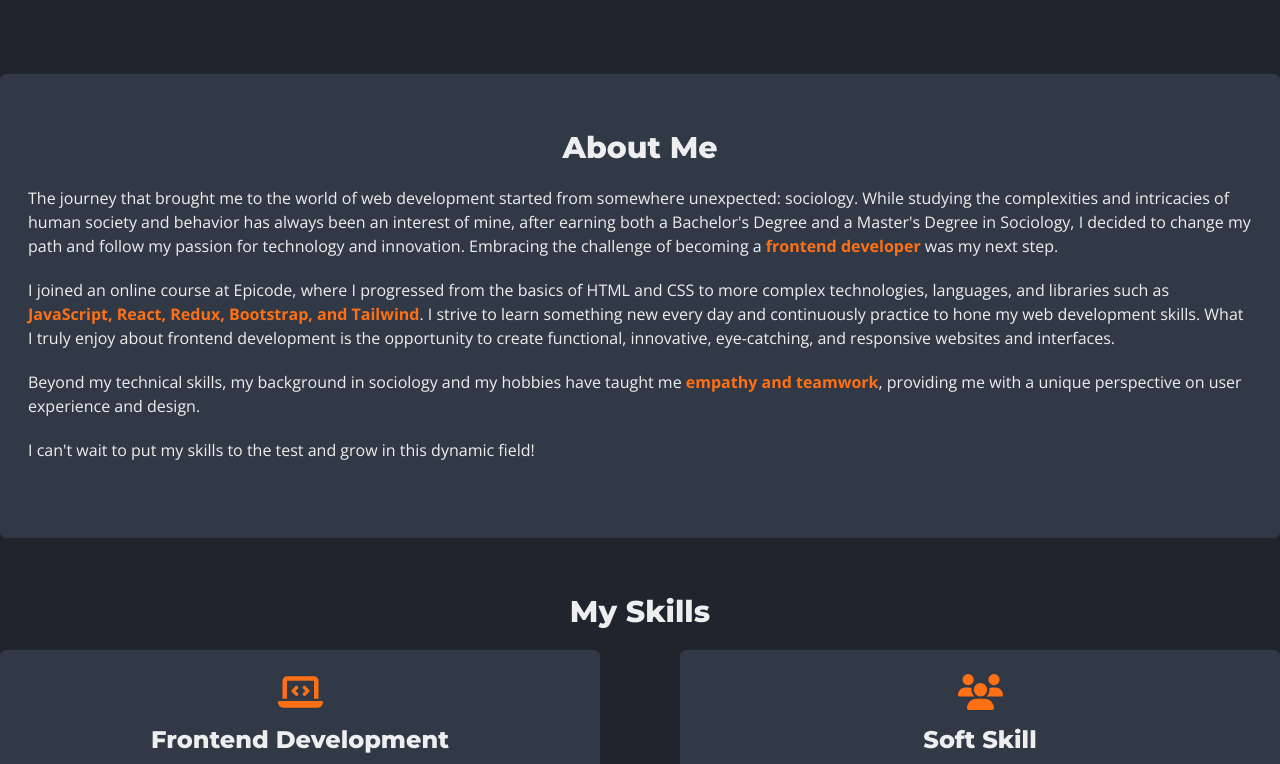
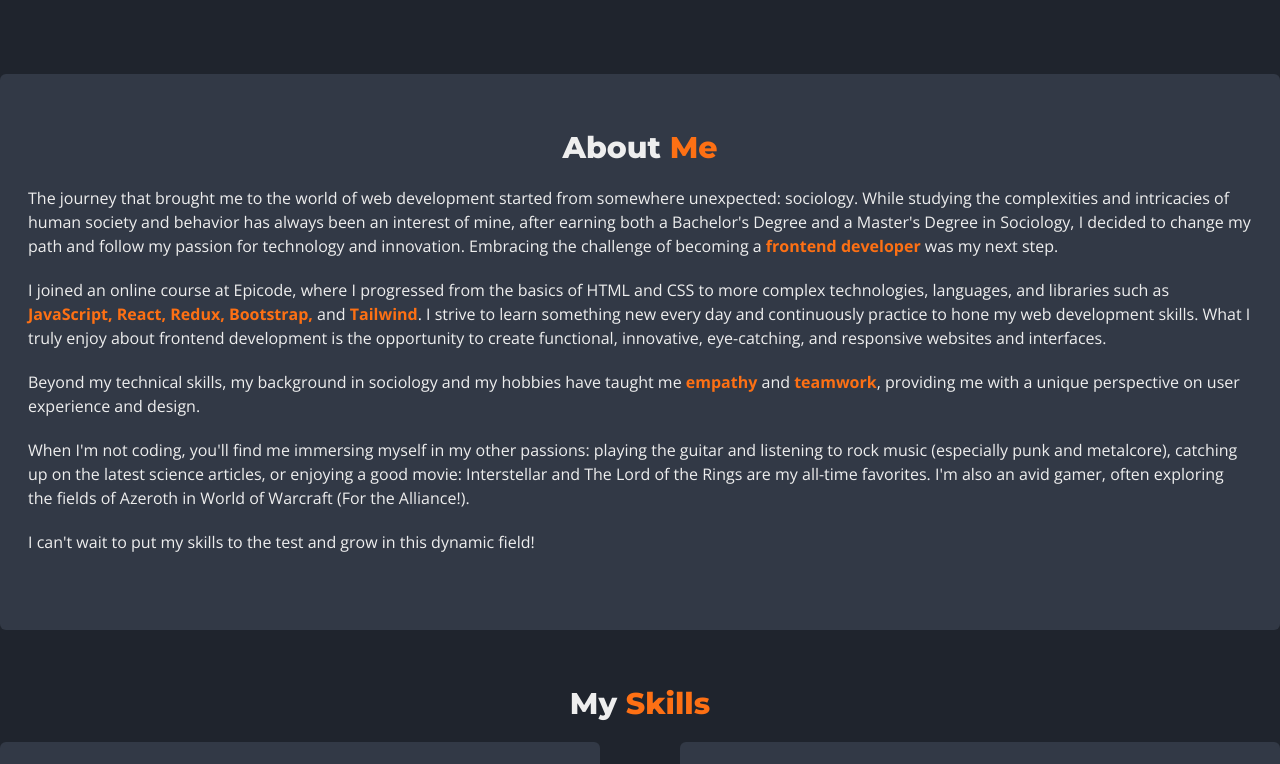
Before and after one commit to ValCas18/my-portfolio, a React (Vite) app: page / in a window 1280 px wide. Shown: the part 360-1124 px from the top of the page. Built offline with nearby package versions, Linux system fonts and the light colour scheme.

Commit message:
minor tweaks

```diff
--- a/src/App.jsx
+++ b/src/App.jsx
@@ -71,7 +71,7 @@ function App() {
 				<section id="about" className="px-7 py-14 rounded-md">
 					<div>
 						<h2 className="text-3xl font-extrabold text-center">
-							About <span className="myOrange">Me</span>
+							About <span className="text-myOrange">Me</span>
 						</h2>
 						<p className="my-5">
 							The journey that brought me to the world of web development started from somewhere unexpected: sociology.
@@ -83,22 +83,29 @@ function App() {
 						<p className="my-5">
 							I joined an online course at Epicode, where I progressed from the basics of HTML and CSS to more complex
 							technologies, languages, and libraries such as{" "}
-							<span className="text-myOrange font-bold">JavaScript, React, Redux, Bootstrap, and Tailwind</span>. I
-							strive to learn something new every day and continuously practice to hone my web development skills. What
-							I truly enjoy about frontend development is the opportunity to create functional, innovative,
-							eye-catching, and responsive websites and interfaces.
+							<span className="text-myOrange font-bold">JavaScript, React, Redux, Bootstrap,</span> and{" "}
+							<span className="text-myOrange font-bold">Tailwind</span>. I strive to learn something new every day and
+							continuously practice to hone my web development skills. What I truly enjoy about frontend development is
+							the opportunity to create functional, innovative, eye-catching, and responsive websites and interfaces.
 						</p>
 						<p className="my-5">
 							Beyond my technical skills, my background in sociology and my hobbies have taught me{" "}
-							<span className="text-myOrange font-bold">empathy and teamwork</span>, providing me with a unique
-							perspective on user experience and design.
+							<span className="text-myOrange font-bold">empathy</span> and{" "}
+							<span className="text-myOrange font-bold">teamwork</span>, providing me with a unique perspective on user
+							experience and design.
+						</p>
+						<p className="my-5">
+							When I'm not coding, you'll find me immersing myself in my other passions: playing the guitar and
+							listening to rock music (especially punk and metalcore), catching up on the latest science articles, or
+							enjoying a good movie: Interstellar and The Lord of the Rings are my all-time favorites. I'm also an avid
+							gamer, often exploring the fields of Azeroth in World of Warcraft (For the Alliance!).
 						</p>
 						<p className="my-5">I can't wait to put my skills to the test and grow in this dynamic field!</p>
 					</div>
 				</section>
 				<section id="skill" className="px-7 md:px-0 py-14">
 					<h2 className="text-3xl font-extrabold text-center">
-						My <span className="myOrange">Skills</span>
+						My <span className="text-myOrange">Skills</span>
 					</h2>
 					<div className="flex flex-col lg:flex-row lg:gap-20">
 						<div className="bg-[#323946] basis-1/2 rounded-md px-3 py-6 my-5 text-center">
@@ -179,7 +186,7 @@ function App() {
 				</section>
 				<section id="project" className="bg-[#323946] px-7 py-14 rounded-md">
 					<h2 className="text-3xl font-extrabold mb-5 text-center">
-						My <span className="myOrange">Projects</span>
+						My <span className="text-myOrange">Projects</span>
 					</h2>
 					<div className="flex flex-wrap gap-5 justify-center py-5">
 						<div className="relative group w-full md:w-[40em] flex-shrink-0 rounded-md">
@@ -253,7 +260,7 @@ function App() {
 				</section>
 				<section id="contact" className="px-7 py-14 my-24 text-center">
 					<h2 className="text-3xl font-extrabold mb-5">
-						Interested in a collaboration? <span className="myOrange">Contact me</span>
+						Interested in a collaboration? <span className="text-myOrange">Contact me!</span>
 					</h2>
 					<div className="inline-block">
 						<a
```
